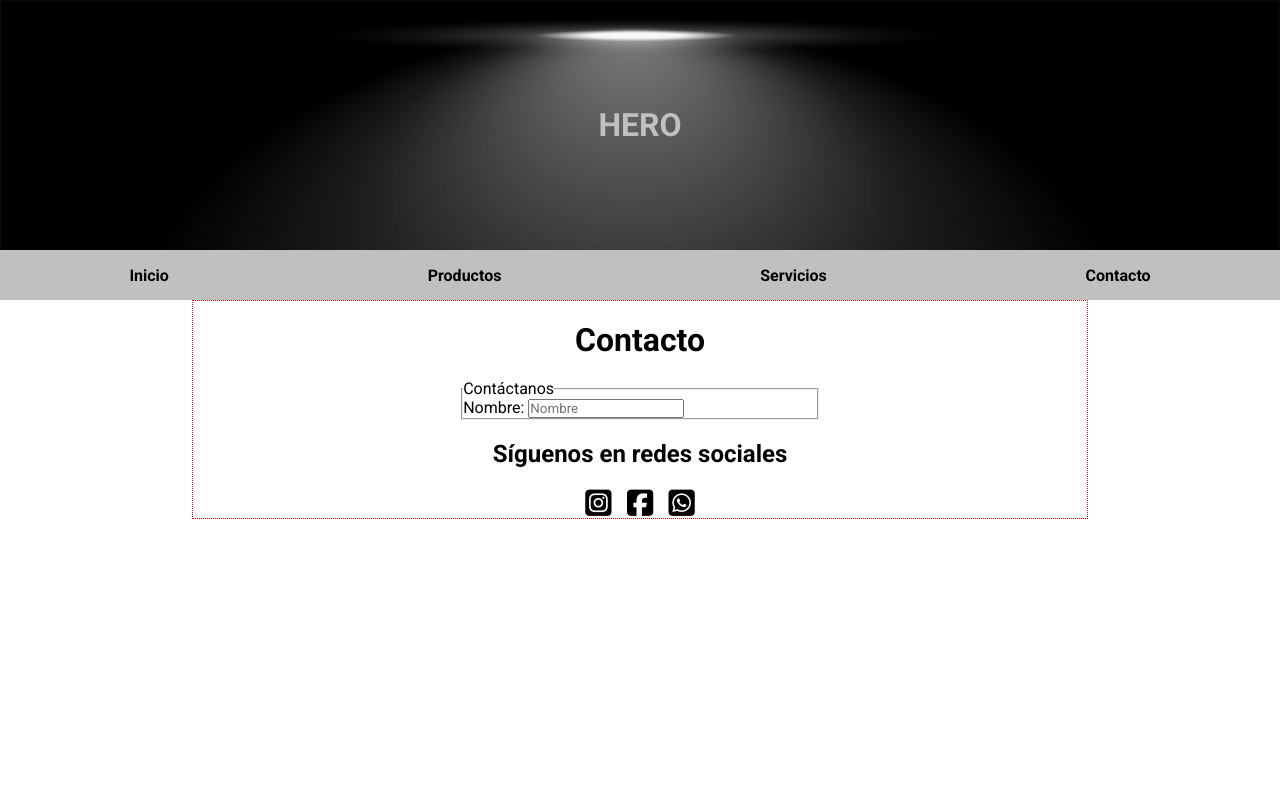
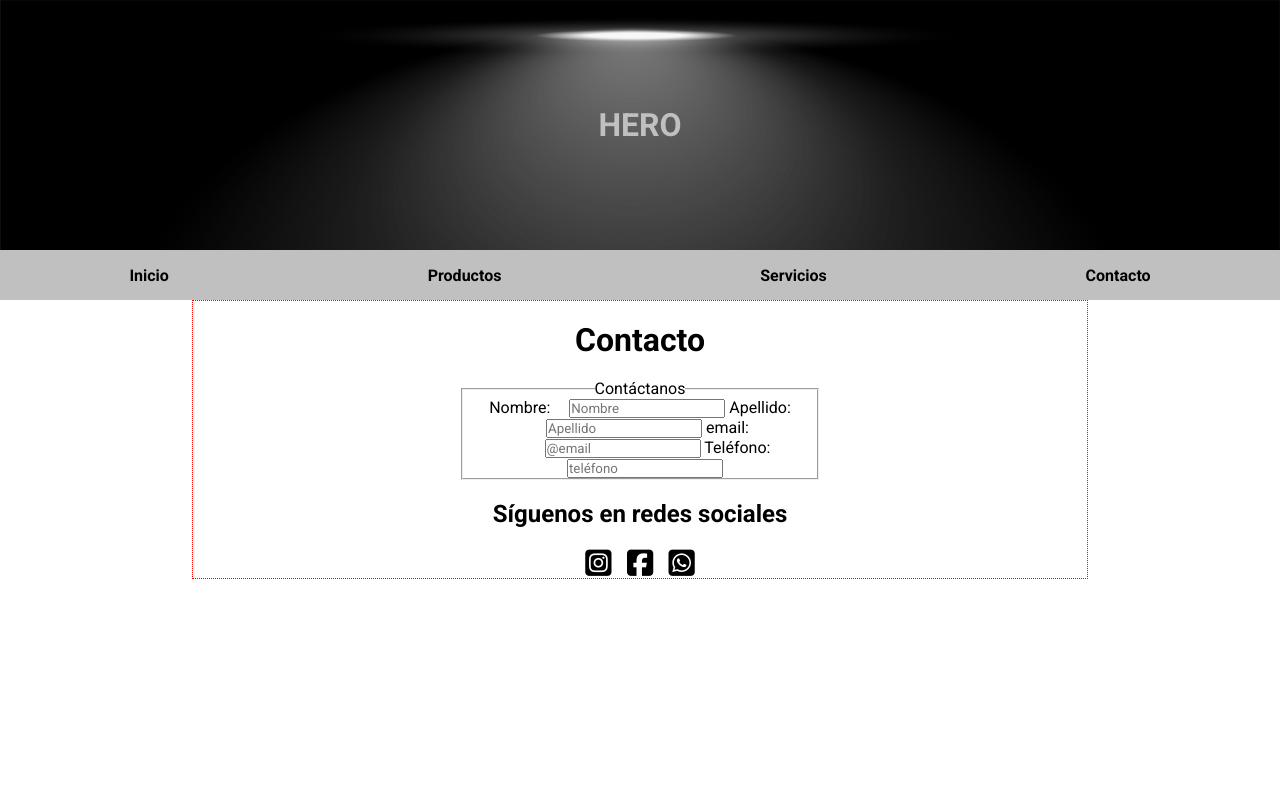
Before and after one commit to juancmdev/pagina-web-js-2024, a plain HTML site: page contacto.html in a window 1280 px wide. Shown: the top 800 px of the page. Drawn offline with Linux system fonts and the light colour scheme; a web font is replaced by a local one.

Commit message:
aligning form

```diff
--- a/contacto.css
+++ b/contacto.css
@@ -0,0 +1,12 @@
+#name,
+#lastname {
+  margin-left: 15px;
+}
+
+#email {
+  margin-left: 35px;
+}
+
+#phone {
+  margin-left: 10px;
+}
--- a/contacto.html
+++ b/contacto.html
@@ -40,11 +40,32 @@
         <h1>Contacto</h1>
 
         <article class="container-social">
-          <form action="">
+          <form align="center">
             <fieldset>
               <legend>Contáctanos</legend>
               <label for="name">Nombre:</label>
-              <input type="text" name="name" id="" placeholder="Nombre" />
+              <input type="text" name="name" id="name" placeholder="Nombre" />
+              <label for="lastname">Apellido: </label>
+              <input
+                type="text"
+                name="lastname"
+                id="lastname"
+                placeholder="Apellido"
+              />
+              <label for="email">email:</label>
+              <input
+                type="email"
+                name="email"
+                id="email"
+                placeholder="@email"
+              />
+              <label for="phone">Teléfono:</label>
+              <input
+                type="tel"
+                name="phone"
+                id="phone"
+                placeholder="teléfono"
+              />
             </fieldset>
           </form>
 
```
